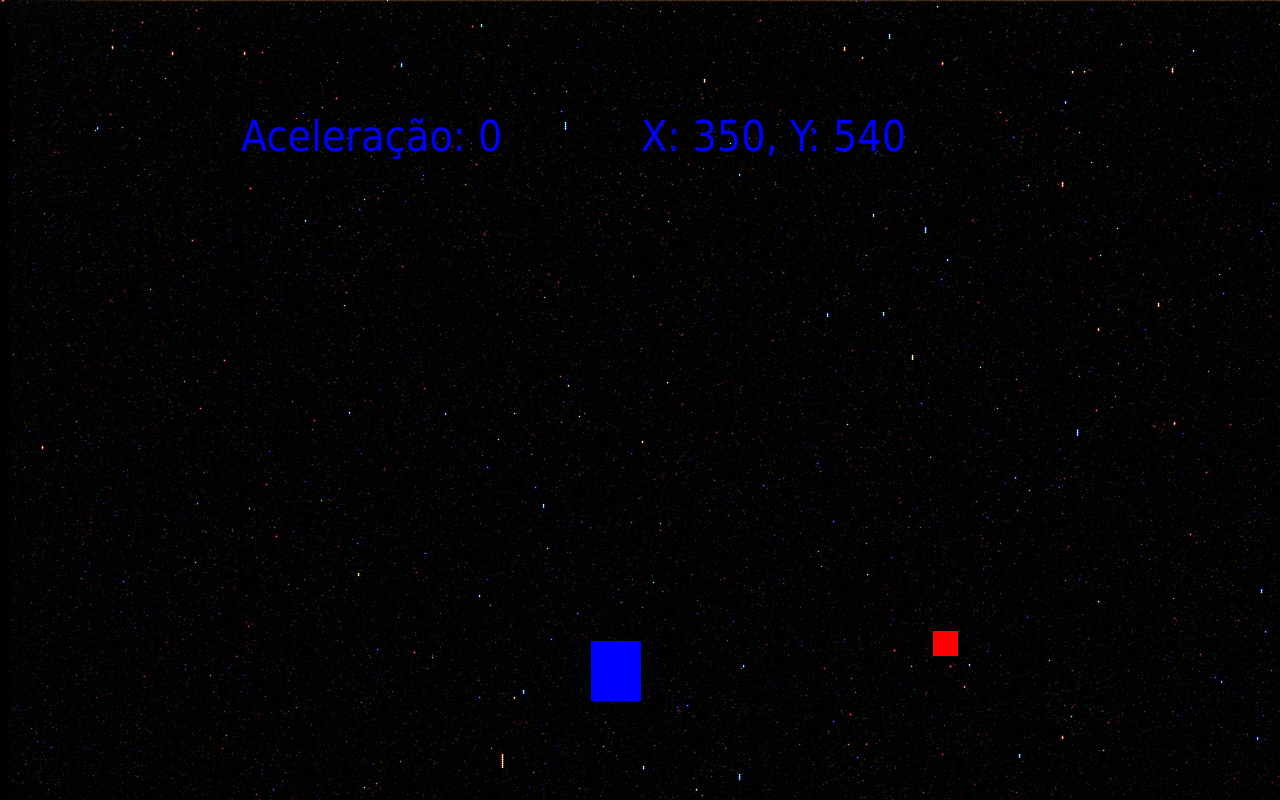
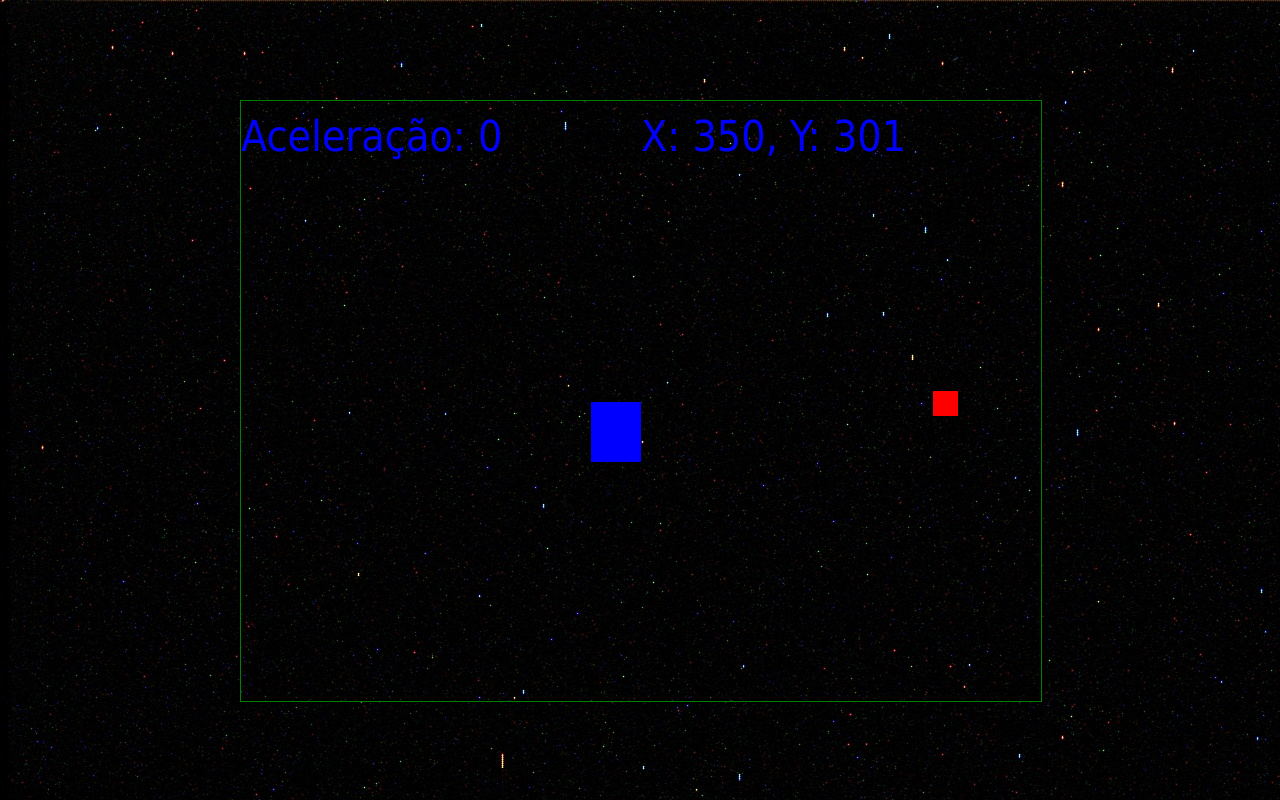
Before and after one commit to wesleyjp/Java-Script, a plain HTML site: page Canvas/nave/index.html in a window 1280 px wide. Drawn offline with Linux system fonts and the light colour scheme.

Commit message:
Alterações em nave

```diff
--- a/Canvas/nave/index.html
+++ b/Canvas/nave/index.html
@@ -9,7 +9,7 @@
 
 		<style>
 			body {
-				background-image: url("img/bg.jpg");
+				background-image: url("./img/bg.jpg");
 			}
 			canvas {
 				position: absolute;
@@ -17,7 +17,7 @@
 				left: 50%;
 				margin-top: -300px ;
 				margin-left: -400px;
-				border: solid 1px black;
+				border: solid 1px green;
 				cursor: url(img/blank.cur), default;
 
 			}
--- a/Canvas/nave/script.js
+++ b/Canvas/nave/script.js
@@ -1,7 +1,7 @@
 var canvas = document.getElementById("canvas");
 var ctx = canvas.getContext("2d");
 var apertou = false;
-var gravidade = 1.8;
+var gravidade = 1.0;
 var exibirpos = true; //exibe posição do foquete na tela
 var right = left = up = down = false;
 
```
Also changed, not shown: Canvas/nave/obj.JPG (deleted).
